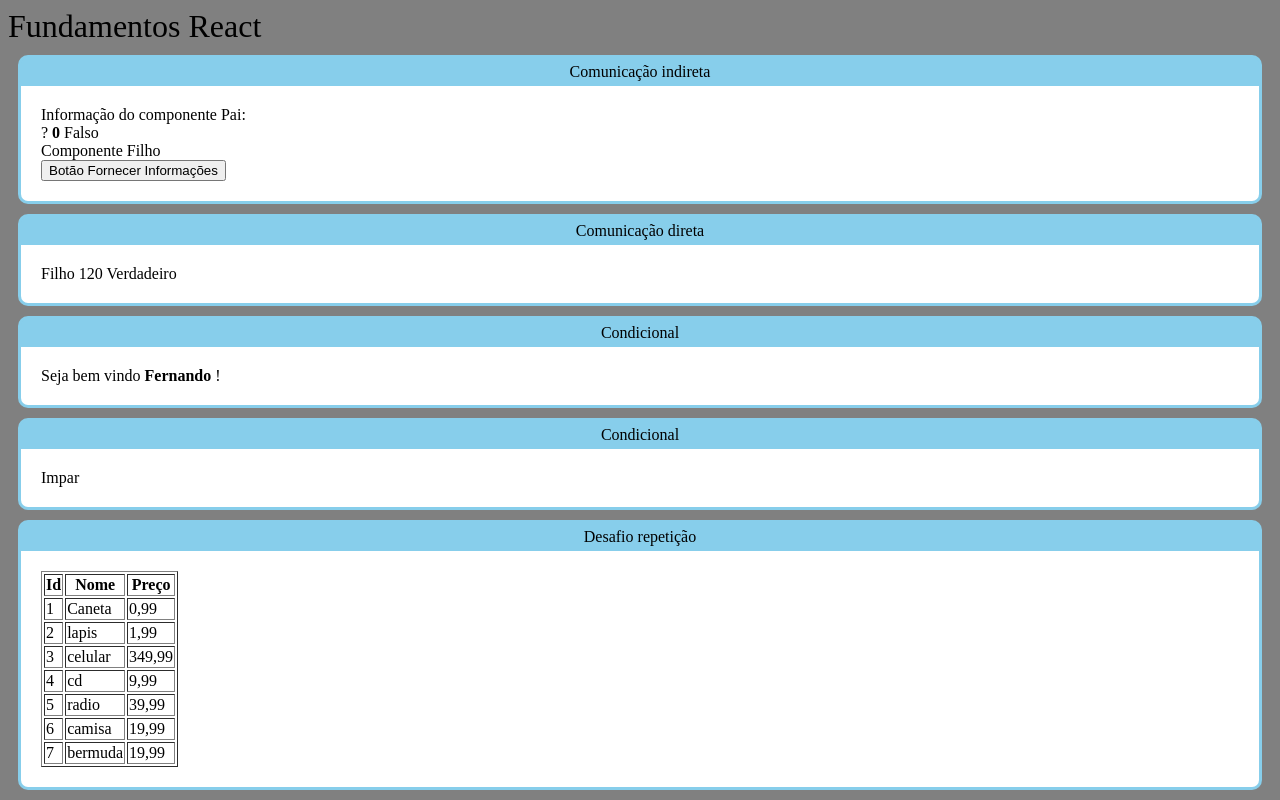
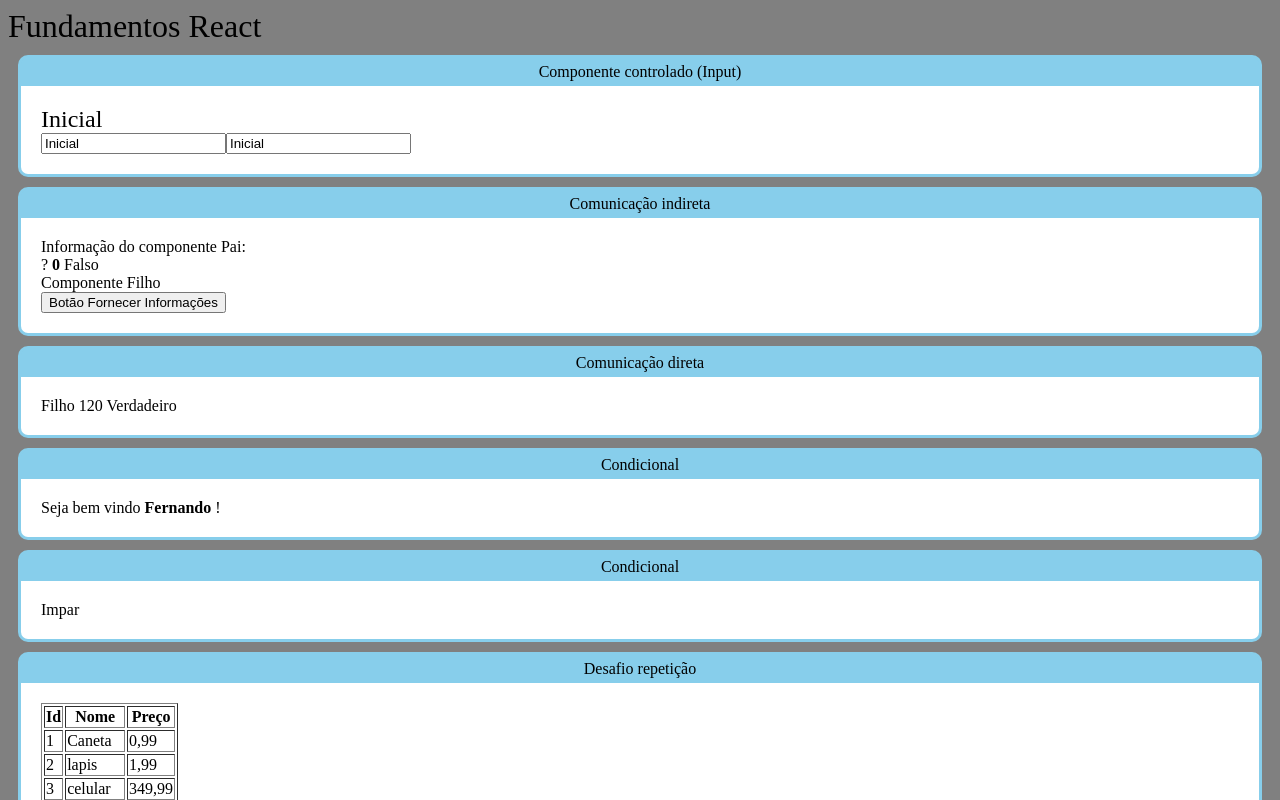
Before and after one commit to rodolfoSantosUK/reactCod3r, a React (Create React App) app in the folder fundamentos-react/: page / in a window 1280 px wide. Shown: the top 800 px of the page. Built offline with nearby package versions, Linux system fonts and the light colour scheme.

Commit message:
[ADD] Foi criado um componente controlado onde é preciso mudar o seu estado primeiro para que o resultado seja exibido na tela.

```diff
--- a/fundamentos-react/src/App.jsx
+++ b/fundamentos-react/src/App.jsx
@@ -12,12 +12,16 @@
 import UsuarioInfo from "./components/condicional/UsuarioInfo"
 import DiretaPai from "./components/comunicacao/DiretaPai"
 import IndiretaPai from "./components/comunicacao/IndiretaPai.jsx"
+import Input from "./components/formulario/Input"
+
 
 export default () => (
     <div id="app" >
         <h1>Fundamentos React </h1>
 
-
+        <Card titulo="Componente controlado (Input)">
+            <Input></Input>
+        </Card>
         <Card titulo="Comunicação indireta">
             <IndiretaPai></IndiretaPai>
         </Card>
--- /dev/null
+++ b/fundamentos-react/src/components/formulario/Input.jsx
@@ -0,0 +1,20 @@
+import React, { useState } from 'react'
+
+export default props => {
+
+    const [valor, setValor] = useState('Inicial')
+
+    function quandoMudar(e) {
+        console.log(e.target.value)
+        setValor(e.target.value)
+    }
+
+    return (
+        <div>
+            <h2>{valor}</h2>
+            <input value={valor} onChange={quandoMudar} />
+            <input value={valor} readOnly/>
+        </div>
+    )
+
+}
```
